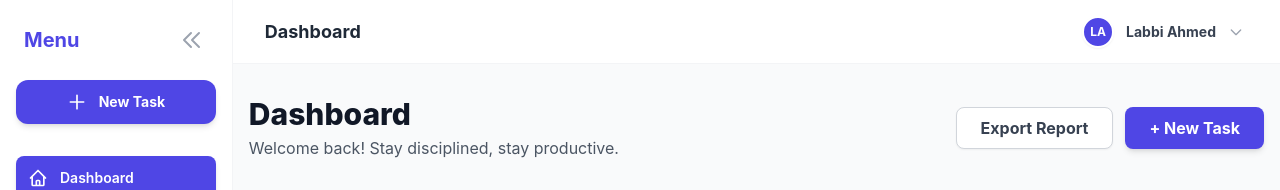
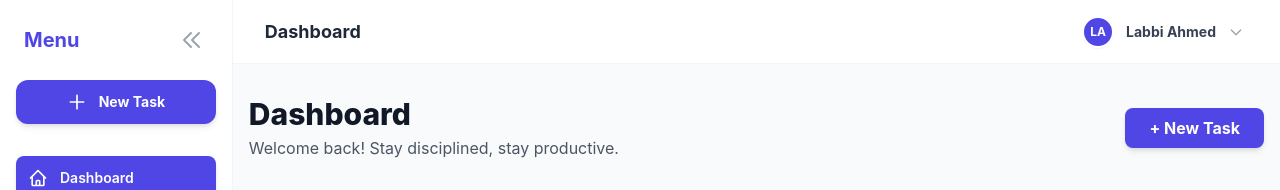
Before and after one commit to Labbi-Ahmed/TaskRemainder, a React (Create React App) app in the folder frontend/: page / in a window 1280 px wide. Both pictures are taken after typing "name@example.com", "Sample123" into the empty fields and a click on the button "Sign in". Shown: the top 190 px of the page. Built offline with nearby package versions, Linux system fonts and the light colour scheme.

Commit message:
style: remove Export Report button from Dashboard

```diff
--- a/frontend/src/components/Dashboard/Dashboard.tsx
+++ b/frontend/src/components/Dashboard/Dashboard.tsx
@@ -78,9 +78,6 @@ const Dashboard: React.FC<DashboardProps> = ({ tasks, onNewTask, onViewChange, o
           <p className="mt-1 text-gray-600">Welcome back! Stay disciplined, stay productive.</p>
         </div>
         <div className="flex space-x-3">
-          <button className="bg-white border border-gray-300 text-gray-700 font-bold py-2 px-6 rounded-lg shadow-sm hover:bg-gray-50 transition duration-200">
-            Export Report
-          </button>
           <button
             onClick={onNewTask}
             className="bg-indigo-600 hover:bg-indigo-700 text-white font-bold py-2 px-6 rounded-lg shadow-md transition duration-200"
```
